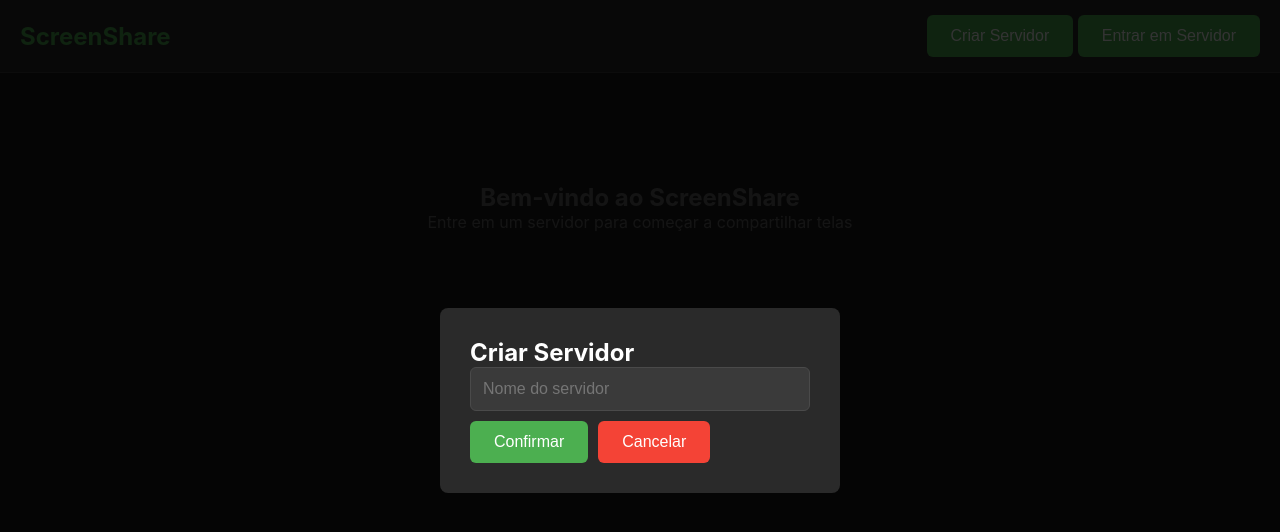
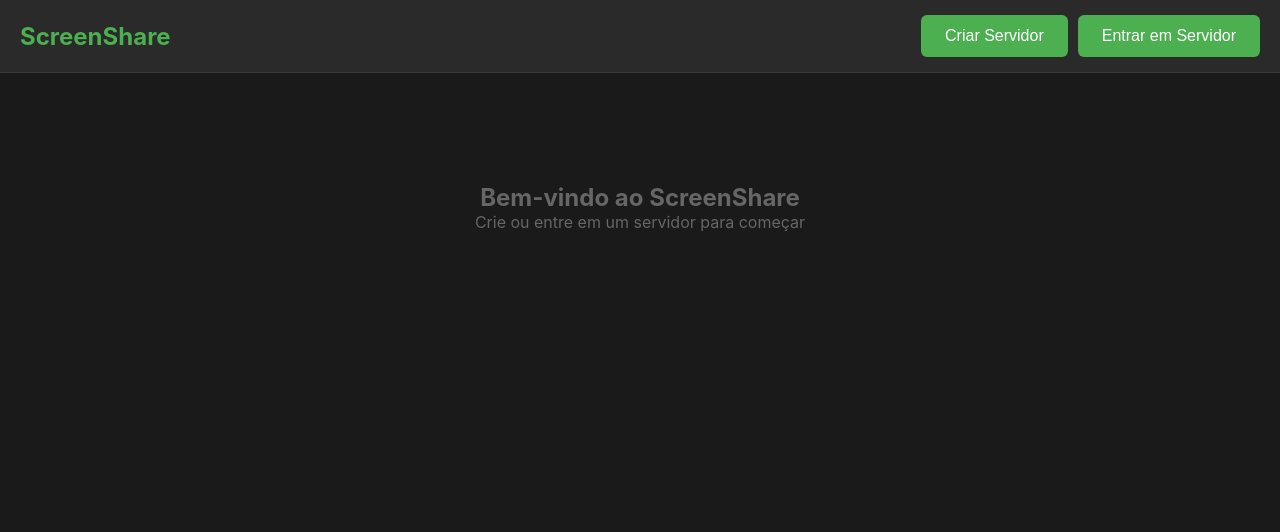
Before and after one commit to ezfinge/sotela, a website: page public/index.html in a window 1280 px wide. Drawn offline with nearby package versions, Linux system fonts and the light colour scheme; no server answers.

Commit message:
Update index.html

```diff
--- a/public/index.html
+++ b/public/index.html
@@ -32,6 +32,11 @@
         .header h1 {
             font-size: 1.5rem;
             color: #4CAF50;
+        }
+
+        .header-buttons {
+            display: flex;
+            gap: 10px;
         }
 
         .container {
@@ -165,20 +170,24 @@
         }
 
         .hidden {
-            display: none;
+            display: none !important;
         }
 
         .modal {
+            display: none;
             position: fixed;
             top: 0;
             left: 0;
             width: 100%;
             height: 100%;
             background: rgba(0,0,0,0.8);
-            display: flex;
             align-items: center;
             justify-content: center;
             z-index: 1000;
+        }
+
+        .modal.active {
+            display: flex;
         }
 
         .modal-content {
@@ -208,7 +217,7 @@
 <body>
     <div class="header">
         <h1>ScreenShare</h1>
-        <div>
+        <div class="header-buttons">
             <button class="button" id="createServerBtn">Criar Servidor</button>
             <button class="button" id="joinServerBtn">Entrar em Servidor</button>
         </div>
@@ -233,20 +242,20 @@
             </div>
             <div id="noContent" style="text-align: center; color: #666; margin-top: 50px;">
                 <h2>Bem-vindo ao ScreenShare</h2>
-                <p>Entre em um servidor para começar a compartilhar telas</p>
+                <p>Crie ou entre em um servidor para começar</p>
             </div>
         </div>
     </div>
 
     <div class="status-indicator hidden" id="statusIndicator">NÃO ESTÁ TRANSMITINDO</div>
 
-    <!-- Modal para criar/entrar em servidor -->
-    <div class="modal hidden" id="serverModal">
+    <!-- Modal -->
+    <div class="modal" id="serverModal">
         <div class="modal-content">
             <h2 id="modalTitle">Criar Servidor</h2>
             <input type="text" class="input" id="serverNameInput" placeholder="Nome do servidor">
             <input type="text" class="input hidden" id="serverIdInput" placeholder="ID do servidor">
-            <div style="display: flex; gap: 10px;">
+            <div style="display: flex; gap: 10px; margin-top: 20px;">
                 <button class="button" id="confirmServerBtn">Confirmar</button>
                 <button class="button stop" id="cancelServerBtn">Cancelar</button>
             </div>
```
